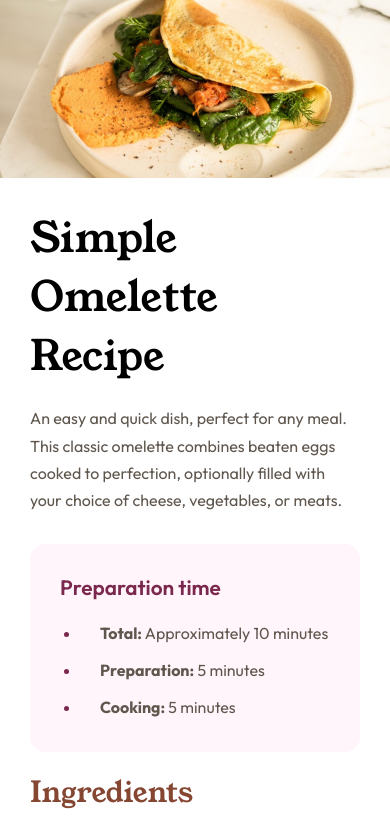
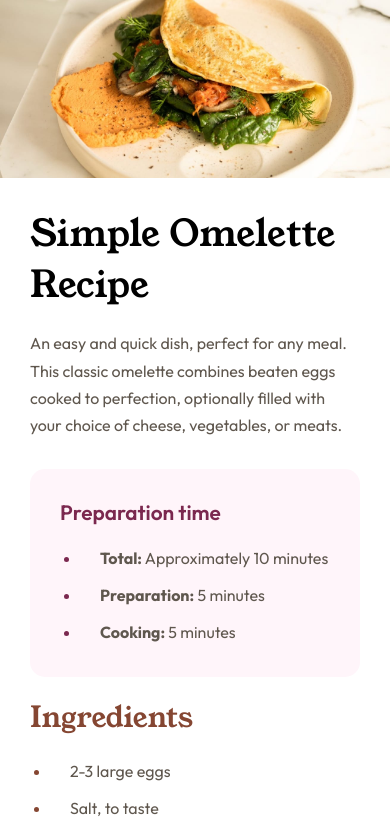
Before and after one commit to Cyrilebl/recipe-page, a plain HTML site: page index.html in a window 390 px wide. Shown: the top 829 px of the page. Drawn offline with Linux system fonts and the light colour scheme.

Commit message:
media queries adjust

```diff
--- a/style.css
+++ b/style.css
@@ -159,6 +159,10 @@ li {
     margin: 0;
   }
 
+  h1 {
+    font-size: 2.3em;
+  }
+
   .recipe {
     width: 100%;
     padding: 0;
```
